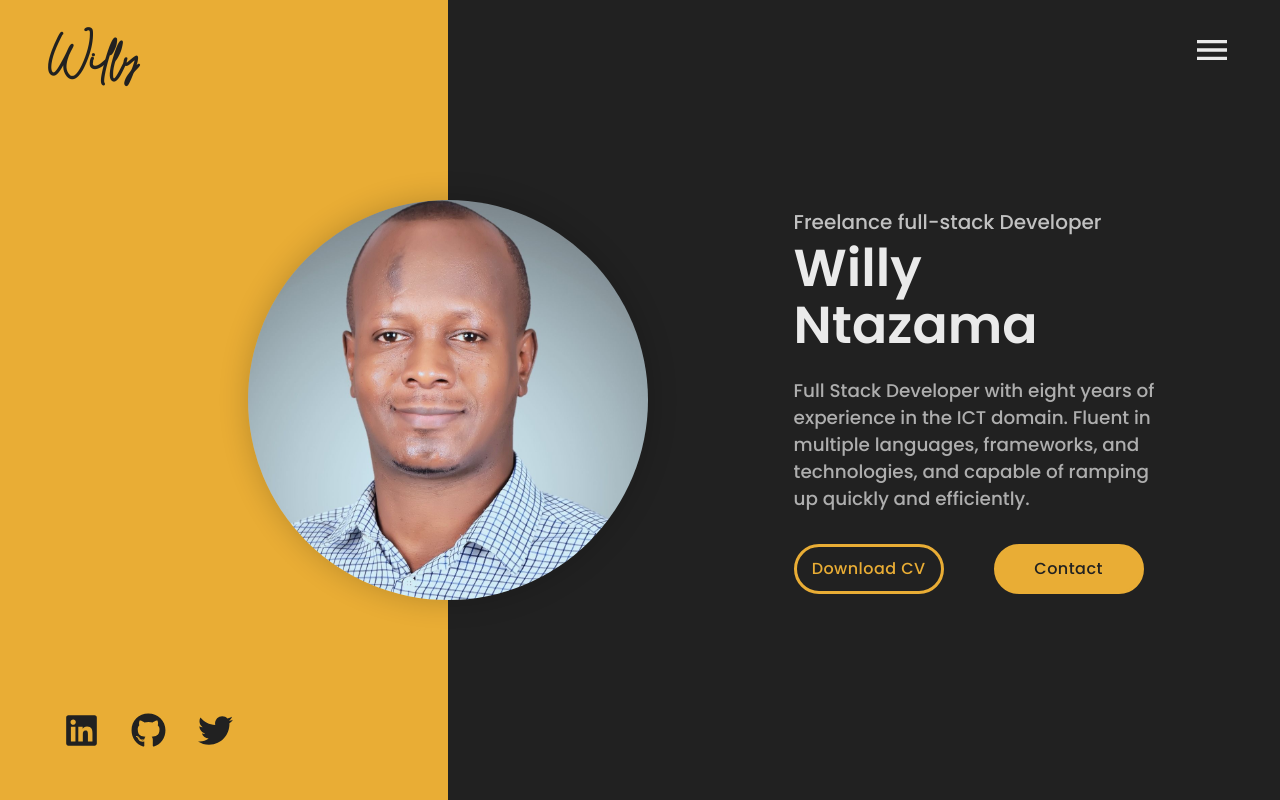
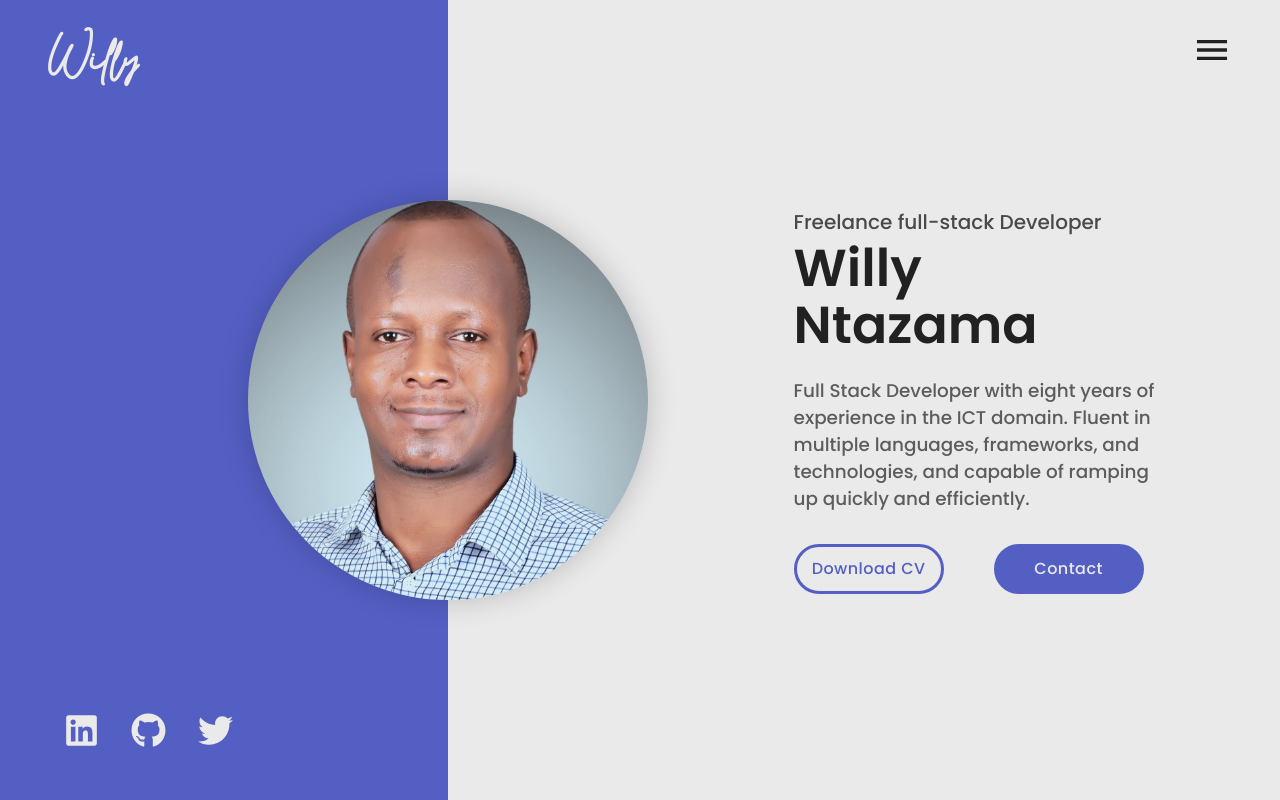
Before and after one commit to ntzwilly/portfolio, a React (Create React App) app: page /blog/blog/blog/blog/blog in a window 1280 px wide. Shown: the top 800 px of the page. Built offline with nearby package versions, Linux system fonts and the light colour scheme; a web font is replaced by a local one.

Commit message:
Change portfolio theme

```diff
--- a/src/data/themeData.js
+++ b/src/data/themeData.js
@@ -5,7 +5,7 @@ import {
 
 
 export const themeData = {
-    theme: yellowThemeDark
+    theme: blueThemeLight
 }
 
 
```
